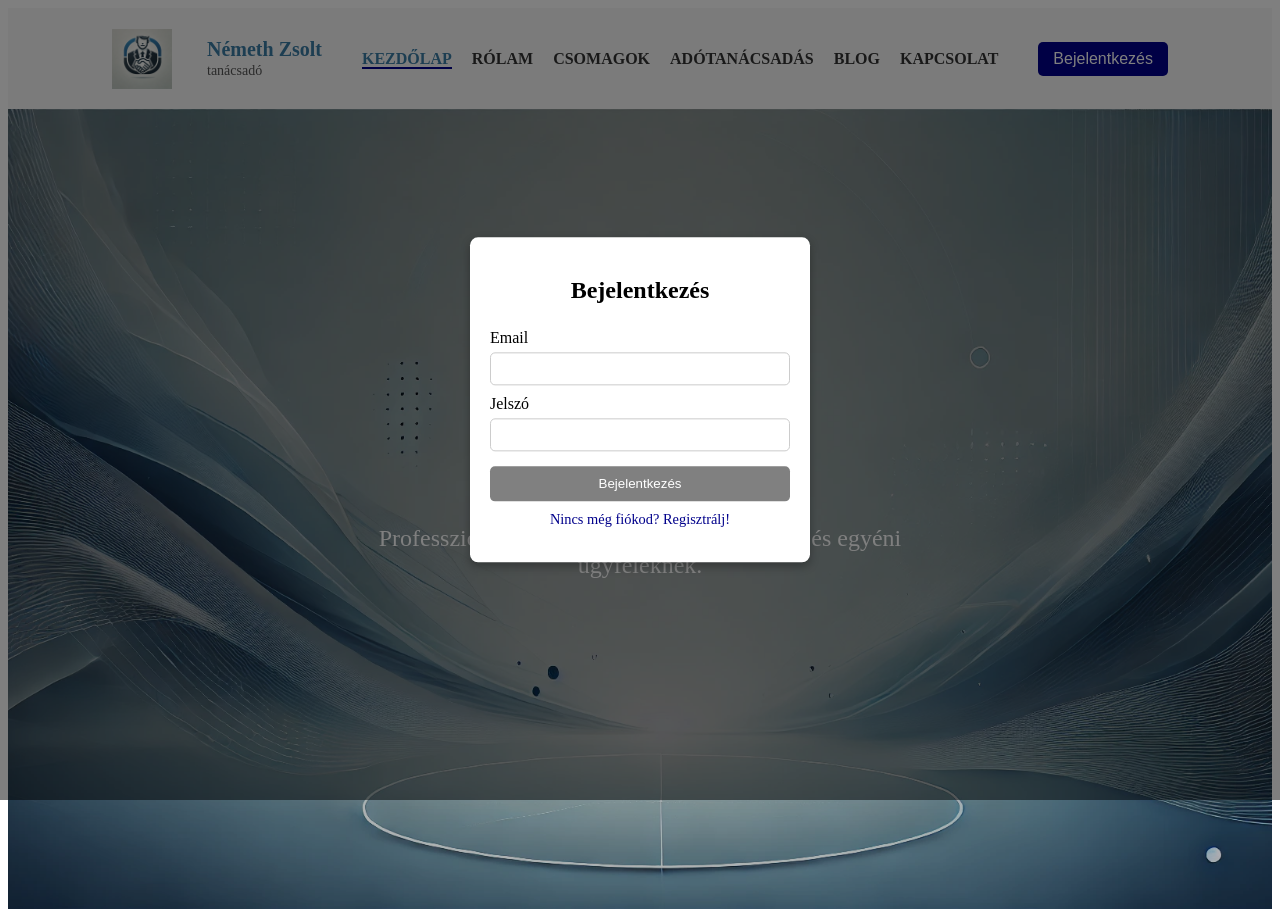
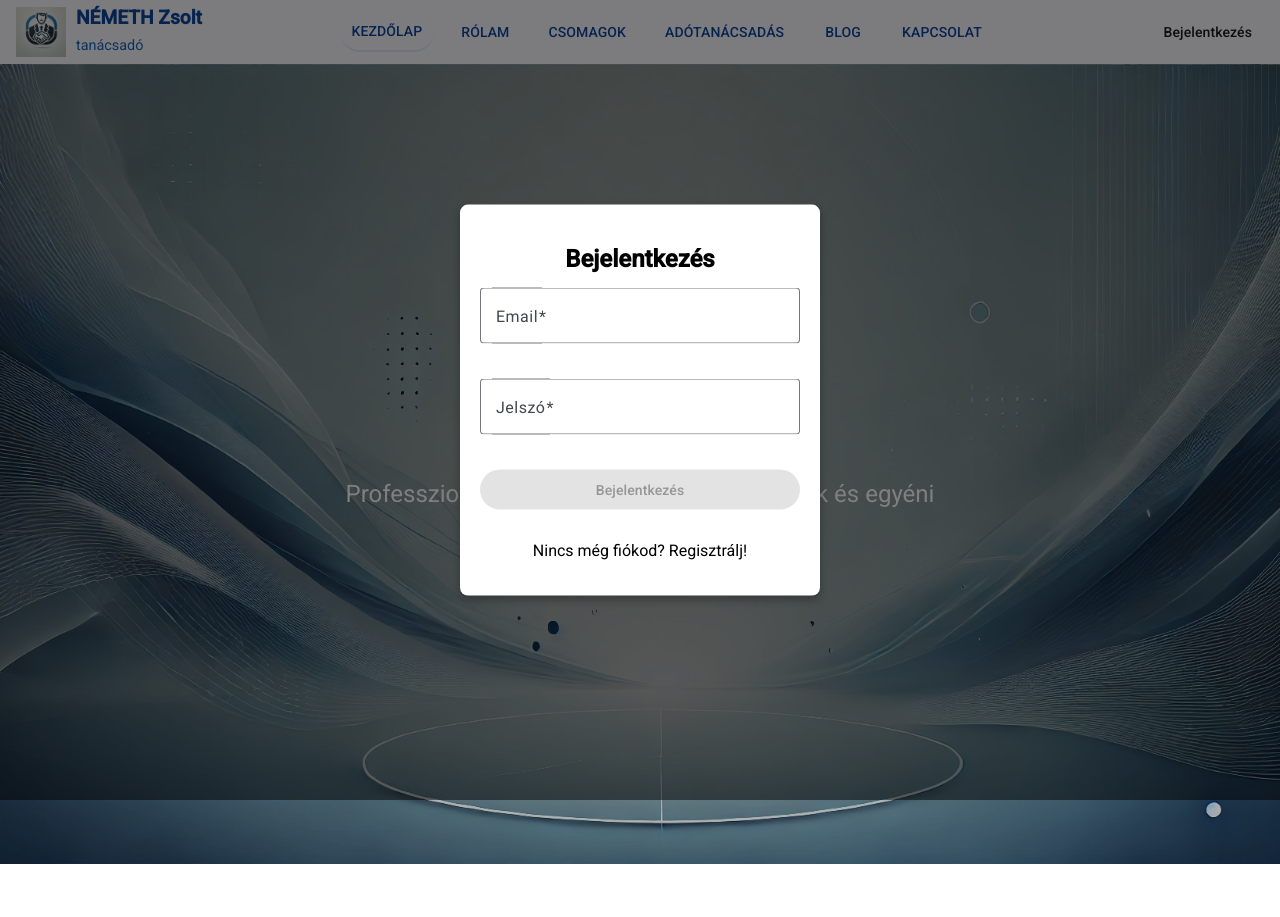
Before and after one commit to nzsolt01/MyWebPage, an Angular app: page /home in a window 1280 px wide. Both pictures are taken after a click on the button "Bejelentkezés". After the commit the page ends 864 px from the top, so only its background shows below. Built offline with nearby package versions, Linux system fonts and the light colour scheme.

Commit message:
Google Material Style elements addd

```diff
--- a/angular.json
+++ b/angular.json
@@ -34,6 +34,7 @@
               }
             ],
             "styles": [
+              "@angular/material/prebuilt-themes/azure-blue.css",
               "src/styles.scss"
             ],
             "scripts": []
@@ -95,6 +96,7 @@
               }
             ],
             "styles": [
+              "@angular/material/prebuilt-themes/azure-blue.css",
               "src/styles.scss"
             ],
             "scripts": []
--- a/package.json
+++ b/package.json
@@ -11,10 +11,12 @@
   "private": true,
   "dependencies": {
     "@angular/animations": "^19.1.0",
+    "@angular/cdk": "^19.2.14",
     "@angular/common": "^19.1.0",
     "@angular/compiler": "^19.1.0",
     "@angular/core": "^19.1.0",
     "@angular/forms": "^19.1.0",
+    "@angular/material": "^19.2.14",
     "@angular/platform-browser": "^19.1.0",
     "@angular/platform-browser-dynamic": "^19.1.0",
     "@angular/router": "^19.1.0",
--- a/src/app/components/auth-modal/auth-modal.component.html
+++ b/src/app/components/auth-modal/auth-modal.component.html
@@ -1,20 +1,25 @@
-<div class="backdrop" *ngIf="isOpen" (click)="close.emit()"></div>
-<div class="modal" *ngIf="isOpen">
+<div class="backdrop" *ngIf="isOpen()" (click)="close.emit()"></div>
+<div class="modal mat-elevation-z4" *ngIf="isOpen()">
   <h2>{{ isLoginMode ? "Bejelentkezés" : "Regisztráció" }}</h2>
   <form [formGroup]="authForm" (ngSubmit)="submitForm()">
-    <label for="email">Email</label>
-    <input type="email" id="email" formControlName="email" required />
-    <div class="error" *ngIf="email?.invalid && email?.touched">
-      * Érvénytelen email cím
-    </div>
-    <label for="password">Jelszó</label>
-    <input type="password" id="password" formControlName="password" required>
-    <div class="error" *ngIf="password?.invalid && password?.touched">
-      * A jelszónak legalább 6 karakter hosszúnak kell lennie
-    </div>
+    <mat-form-field appearance="outline" class="full-width">
+      <mat-label>Email</mat-label>
+      <input matInput type="email" formControlName="email" required>
+      <mat-error *ngIf="email?.invalid && email?.touched">
+        Érvénytelen email cím
+      </mat-error>
+    </mat-form-field>
 
-    <button type="submit" [disabled]="authForm.invalid">
-      {{ isLoginMode ? "Bejelentkezés" : "Regisztráció" }}
+    <mat-form-field appearance="outline" class="full-width">
+      <mat-label>Jelszó</mat-label>
+      <input matInput type="password" formControlName="password" required>
+      <mat-error *ngIf="password?.invalid && password?.touched">
+        A jelszónak legalább 6 karakter hosszúnak kell lennie
+      </mat-error>
+    </mat-form-field>
+
+    <button mat-raised-button color="primary" type="submit" [disabled]="authForm.invalid" class="full-width">
+      {{ isLoginMode ? 'Bejelentkezés' : 'Regisztráció' }}
     </button>
   </form>
 
--- a/src/app/components/auth-modal/auth-modal.component.scss
+++ b/src/app/components/auth-modal/auth-modal.component.scss
@@ -18,52 +18,19 @@
   border-radius: 8px;
   box-shadow: 0 4px 10px rgba(0, 0, 0, 0.3);
   z-index: 11;
-  width: 300px;
+  width: 320px;
   text-align: center;
 
   h2 {
     margin-bottom: 15px;
   }
 
-  form {
-    display: flex;
-    flex-direction: column;
+  .full-width {
+    width: 100%;
+    margin-bottom: 15px;
   }
 
-  label {
-    text-align: left;
-    margin-top: 10px;
-  }
-
-  input {
-    padding: 8px;
-    margin-top: 5px;
-    border: 1px solid #ccc;
-    border-radius: 5px;
-  }
-
-  .error {
-    color: red;
-    font-size: 0.8rem;
-    margin-top: 3px;
-  }
-
-  button {
-    margin-top: 15px;
-    padding: 10px;
-    border: none;
-    background-color: darkblue;
-    color: white;
-    border-radius: 5px;
-    cursor: pointer;
-  }
-
-  button:disabled {
-    background-color: gray;
-    cursor: not-allowed;
-  }
-
-  p {
+  .toggle-link {
     margin-top: 10px;
     color: darkblue;
     cursor: pointer;
--- a/src/app/components/auth-modal/auth-modal.component.ts
+++ b/src/app/components/auth-modal/auth-modal.component.ts
@@ -1,4 +1,4 @@
-import { Component, Input, Output, EventEmitter } from '@angular/core';
+import { Component, Output, EventEmitter, OnInit, input } from '@angular/core';
 import { CommonModule } from '@angular/common';
 import {
   ReactiveFormsModule,
@@ -6,22 +6,37 @@ import {
   FormGroup,
   Validators,
 } from '@angular/forms';
+import { MatFormFieldModule } from '@angular/material/form-field';
+import { MatInputModule } from '@angular/material/input';
+import { MatButtonModule } from '@angular/material/button';
+import { MatIconModule } from '@angular/material/icon';
+import { MatTabsModule } from '@angular/material/tabs';
 
 @Component({
   selector: 'app-auth-modal',
   standalone: true,
-  imports: [CommonModule, ReactiveFormsModule],
+  imports: [
+    CommonModule,
+    ReactiveFormsModule,
+    MatFormFieldModule,
+    MatInputModule,
+    MatButtonModule,
+    MatIconModule,
+    MatTabsModule,
+  ],
   templateUrl: './auth-modal.component.html',
   styleUrl: './auth-modal.component.scss',
 })
-export class AuthModalComponent {
-  @Input() isOpen = false;
+export class AuthModalComponent implements OnInit {
+  readonly isOpen = input(false);
   @Output() close = new EventEmitter<void>();
 
-  authForm: FormGroup;
+  authForm!: FormGroup;
   isLoginMode = true;
 
-  constructor(private fb: FormBuilder) {
+  constructor(private fb: FormBuilder) {}
+
+  ngOnInit(): void {
     this.authForm = this.fb.group({
       email: ['', [Validators.required, Validators.email]],
       password: ['', [Validators.required, Validators.minLength(6)]],
@@ -50,7 +65,7 @@ export class AuthModalComponent {
     } else {
       console.log('Signing up with:', this.authForm.value);
     }
-    localStorage.setItem('user', this.authForm.value);
+    localStorage.setItem('user', this.email?.value);
     this.close.emit();
   }
 }
--- a/src/app/shared/components/header/header.component.html
+++ b/src/app/shared/components/header/header.component.html
@@ -1,32 +1,30 @@
-<nav class="nav">
-  <div class="logo">
-    <img src="assets/logo.png" alt="Németh Zsolt Logo" class="logo-img" />
-    <div class="text-container">
-      <span class="name">Németh Zsolt</span>
+<mat-toolbar color="primary" class="header-toolbar">
+  <div class="header-left">
+    <img src="assets/logo.png" alt="Logo" class="logo">
+    <div class="brand">
+      <span class="name">NÉMETH Zsolt</span>
       <span class="profession">tanácsadó</span>
     </div>
   </div>
-  <ul class="nav-list">
-    <li>
-      <a routerLink="/home" routerLinkActive="active">KEZDŐLAP</a>
-    </li>
-    <li><a routerLink="/about" routerLinkActive="active">RÓLAM</a></li>
-    <li><a routerLink="/packages" routerLinkActive="active">CSOMAGOK</a></li>
-    <li>
-      <a routerLink="/adotanacsadas" routerLinkActive="active">ADÓTANÁCSADÁS</a>
-    </li>
-    <li><a routerLink="/blog" routerLinkActive="active">BLOG</a></li>
-    <li><a routerLink="/kapcsolat" routerLinkActive="active">KAPCSOLAT</a></li>
-  </ul>
+
+  <div class="header-nav">
+    <button mat-button routerLink="/home" routerLinkActive="active-link">KEZDŐLAP</button>
+    <button mat-button routerLink="/about" routerLinkActive="active-link">RÓLAM</button>
+    <button mat-button routerLink="/packages" routerLinkActive="active-link">CSOMAGOK</button>
+    <button mat-button routerLink="/adotanacsadas" routerLinkActive="active-link">ADÓTANÁCSADÁS</button>
+    <button mat-button routerLink="/blog" routerLinkActive="active-link">BLOG</button>
+    <button mat-button routerLink="/kapcsolat" routerLinkActive="active-link">KAPCSOLAT</button>
+  </div>
+
   <div class="auth-section">
-    @if (!isLoggedIn) {
-    <button (click)="openModal()" class="login-btn">Bejelentkezés</button>
-    } @else {
+    @if (isLoggedIn) {
     <div class="user-info">
       <span>{{ userName }}</span>
-      <button (click)="logout()" class="logout-btn">Kilépés</button>
+      <button mat-button (click)="logout()">Kilépés</button>
     </div>
+    } @else {
+    <button mat-button (click)="openModal()">Bejelentkezés</button>
     }
   </div>
-</nav>
+</mat-toolbar>
 <app-auth-modal [isOpen]="isModalOpen" (close)="closeModal()"></app-auth-modal>
--- a/src/app/shared/components/header/header.component.scss
+++ b/src/app/shared/components/header/header.component.scss
@@ -1,80 +1,54 @@
-.nav {
+.header-toolbar {
   display: flex;
-  justify-content: center;
+  justify-content: space-between;
   align-items: center;
-  background-color: #f8f8f8;
-  padding: 15px 20px;
+
+  .header-left {
+    display: flex;
+    align-items: center;
+
+    .logo {
+      height: 50px;
+      margin-right: 10px;
     }
 
-.logo {
+    .brand {
       display: flex;
-  align-items: center;
-}
-
-.logo-img {
-  height: 60px; /* Increased logo size */
-  margin-right: 15px;
-}
-
-.text-container {
-  display: flex;
-  flex-direction: column; /* Stack name & profession */
-  padding: 15px 20px;
-}
+      flex-direction: column;
 
       .name {
         font-weight: bold;
-  font-size: 20px; /* Slightly bigger */
-  color: #3A7CA5; /* Dark Blue */
+        font-size: 1.2rem;
+        color: #0d47a1; // Dark blue
       }
 
       .profession {
-  font-size: 14px;
-  color: #555;
-  margin-top: 2px;
+        font-size: 0.9rem;
+        color: #1565c0; // Lighter blue
+      }
+    }
   }
 
-.nav-list {
-  list-style: none;
+  .header-nav {
     display: flex;
-  gap: 20px;
-  padding: 0px 20px;;
-  margin: 0;
+    gap: 15px;
+
+    button {
+      color: #0d47a1;
+      font-weight: 500;
     }
 
-.nav-list li {
-  position: relative;
+    .active-link {
+      border-bottom: 2px solid #dfe8f7;
+    }
   }
 
-.nav-list a {
-  text-decoration: none;
-  font-weight: bold;
-  color: #333;
-  font-size: 16px;
+  .header-right {
+    button {
+      display: flex;
+      align-items: center;
+      gap: 5px;
     }
-
-.nav-list a.active {
-  color: #3A7CA5; /* Dark Blue */
-  font-weight: bold;
-  border-bottom: 2px solid darkblue;
-}
-
-.nav-list a:hover {
-  color: #3A7CA5; /* Dark Blue */
-}
-
-/* Dropdown styles */
-.dropdown-menu {
-  display: none;
-  position: absolute;
-  background: white;
-  list-style: none;
-  padding: 5px;
-  box-shadow: 0px 4px 6px rgba(0, 0, 0, 0.1);
-}
-
-.dropdown:hover .dropdown-menu {
-  display: block;
   }
 
   .auth-section {
@@ -83,26 +57,13 @@
     align-items: center;
     gap: 10px;
     padding-left: 20px;
-
-  .login-btn, .logout-btn {
-    background-color: darkblue;
-    color: white;
-    border: none;
-    padding: 8px 15px;
-    cursor: pointer;
-    border-radius: 5px;
-    font-size: 1rem;
-    transition: background 0.3s ease;
-
-    &:hover {
-      background-color: #1a4ca3;
-    }
     }
 
     .user-info {
       display: flex;
       align-items: center;
       gap: 10px;
-    color: rgb(0, 0, 0);
+      color: #0d47a1;
+      font-size: 0.8rem;
     }
 }
--- a/src/index.html
+++ b/src/index.html
@@ -6,8 +6,10 @@
   <base href="/">
   <meta name="viewport" content="width=device-width, initial-scale=1">
   <link rel="icon" type="image/x-icon" href="favicon.ico">
+  <link href="https://fonts.googleapis.com/css2?family=Roboto:wght@300;400;500&display=swap" rel="stylesheet">
+  <link href="https://fonts.googleapis.com/icon?family=Material+Icons" rel="stylesheet">
 </head>
-<body>
+<body class="mat-typography">
   <app-root></app-root>
 </body>
 </html>
--- a/src/styles.scss
+++ b/src/styles.scss
@@ -1 +1,4 @@
 /* You can add global styles to this file, and also import other style files */
+
+html, body { height: 100%; }
+body { margin: 0; font-family: Roboto, "Helvetica Neue", sans-serif; }
```
Also changed, not shown: src/app/shared/components/header/header.component.ts (+13 -1 lines), 1 other file (tests, documents, lock files or other folders). Lines whose indentation alone changed are shown as unchanged.
